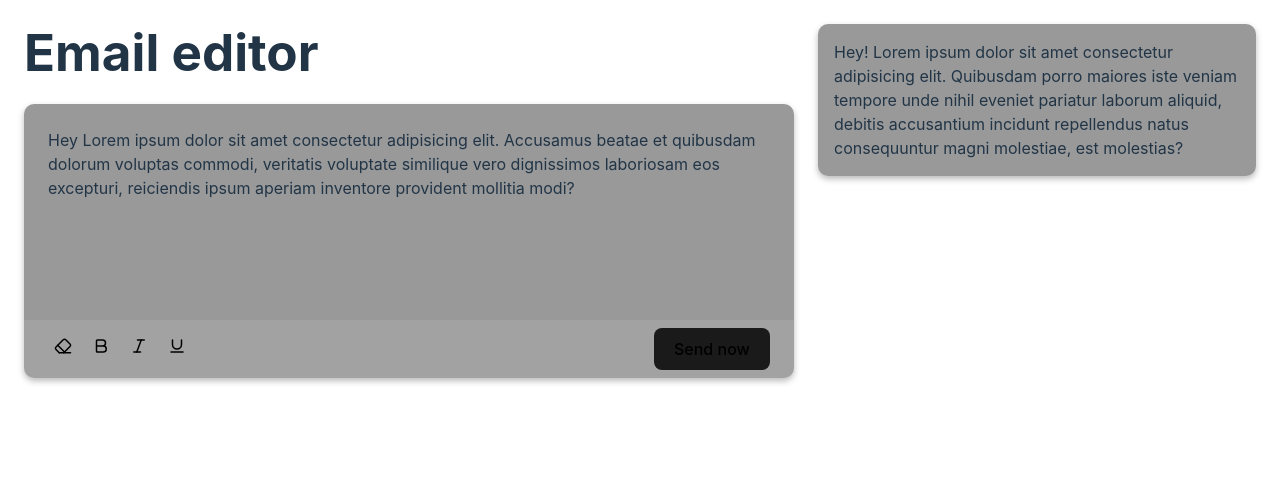
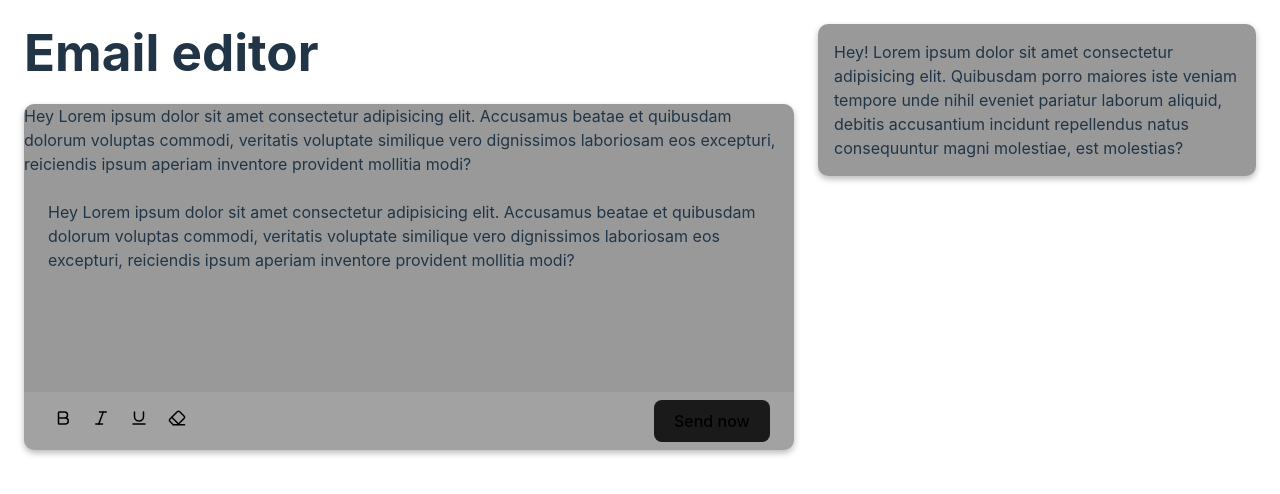
Before and after one commit to klementina1809/email-editor, a React (Vite) app: page / in a window 1280 px wide. Shown: the top 494 px of the page. Built offline with nearby package versions, Linux system fonts and the light colour scheme.

Commit message:
tried functional of edit

```diff
--- a/package.json
+++ b/package.json
@@ -10,6 +10,7 @@
     "preview": "vite preview"
   },
   "dependencies": {
+    "html-react-parser": "^5.1.10",
     "lucide-react": "^0.378.0",
     "react": "^18.2.0",
     "react-dom": "^18.2.0",
--- a/src/components/email-editor/EmailEditor.tsx
+++ b/src/components/email-editor/EmailEditor.tsx
@@ -1,31 +1,64 @@
 import { Eraser, Bold, Italic, Underline } from "lucide-react";
 import styles from "./EmailEditor.module.scss";
+import parse from "html-react-parser";
+import { useState, useRef } from "react";
 
 export function EmailEditor() {
+	const [text, setText] = useState(
+		`Hey Lorem ipsum dolor sit amet consectetur adipisicing elit. Accusamus beatae et quibusdam dolorum voluptas commodi, veritatis voluptate similique vero dignissimos laboriosam eos excepturi, reiciendis ipsum aperiam inventore provident mollitia modi?`
+	);
+	const [selectedText, setSelectedText] = useState("");
+	const editorRef = useRef(null);
+
+	const handleSelectionChange = () => {
+		const selection = window.getSelection();
+		if (selection) {
+			const selectedText = selection.toString();
+			setSelectedText(selectedText);
+		}
+	};
+
+	const applyBold = () => {
+		setText(text.replace(selectedText, `<strong>${selectedText}</strong>`));
+	};
+
+	const applyItalic = () => {
+		setText(text.replace(selectedText, `<em>${selectedText}</em>`));
+	};
+
+	const applyUnderline = () => {
+		setText(text.replace(selectedText, `<u>${selectedText}</u>`));
+	};
+
 	return (
 		<div>
 			<h1>Email editor</h1>
 			<div className={styles.card}>
-				<div className={styles.editor}>
-					Hey Lorem ipsum dolor sit amet consectetur adipisicing elit.
-					Accusamus beatae et quibusdam dolorum voluptas commodi,
-					veritatis voluptate similique vero dignissimos laboriosam
-					eos excepturi, reiciendis ipsum aperiam inventore provident
-					mollitia modi?
+				<div className="prevue">{parse(text)}</div>
+				<div
+					contentEditable
+					ref={editorRef}
+					className={styles.editor}
+					onKeyUp={handleSelectionChange}
+					onMouseUp={handleSelectionChange}
+					onChange={(e) => setText(e.currentTarget.value)}
+					value={text}
+				>
+					{text}
 				</div>
 				<div className={styles.actions}>
 					<div className={styles.tools}>
-						<button>
-							<Eraser size={18} />
+						<button onClick={applyBold}>
+							<Bold size={18} />
+						</button>
+						<button onClick={applyItalic}>
+							<Italic size={18} />
+						</button>
+						<button onClick={applyUnderline}>
+							<Underline size={18} />
 						</button>
 						<button>
-							<Bold size={18} />
-						</button>
-						<button>
-							<Italic size={18} />
-						</button>
-						<button>
-							<Underline size={18} />
+							<Eraser size={18} onClick={() => setText("")} />
 						</button>
 					</div>
 					<button>Send now</button>
```
Also changed, not shown: 1 other file (tests, documents, lock files or other folders).
